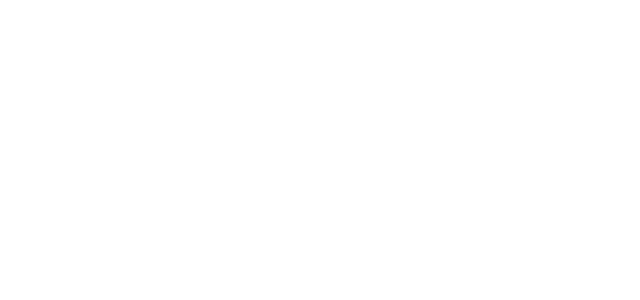
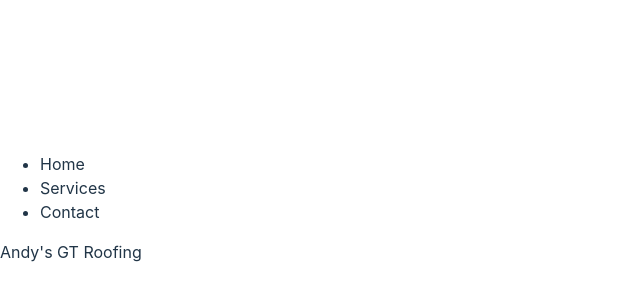
Before and after one commit to Erodri6z/Andys-GT-Roofing, a React (Vite) app: page / in a window 1280 px wide. Shown: the part 200-500 px from the top of the page, without its empty margins (0-640 px from the left). Built offline with nearby package versions, Linux system fonts and the light colour scheme.

Commit message:
add  some content to the footer page

```diff
--- a/src/App.jsx
+++ b/src/App.jsx
@@ -1,11 +1,14 @@
+import Nav from './components/nav/nav'
+import Footer from './components/footer/footer'
 
-
-import './App.css'
+// import './App.css'
 
 function App() {
 
   return (
     <>
+    <Nav />
+    <Footer />
     </>
   )
 }
--- a/src/components/footer/footer.jsx
+++ b/src/components/footer/footer.jsx
@@ -0,0 +1,11 @@
+
+
+function Footer () {
+  return (
+    <>
+    <footer>Andy's GT Roofing</footer>
+    </>
+  )
+}
+
+export default Footer
--- a/src/components/nav/nav.jsx
+++ b/src/components/nav/nav.jsx
@@ -11,3 +11,5 @@
     </>
   )
 }
+
+export default Nav
```
